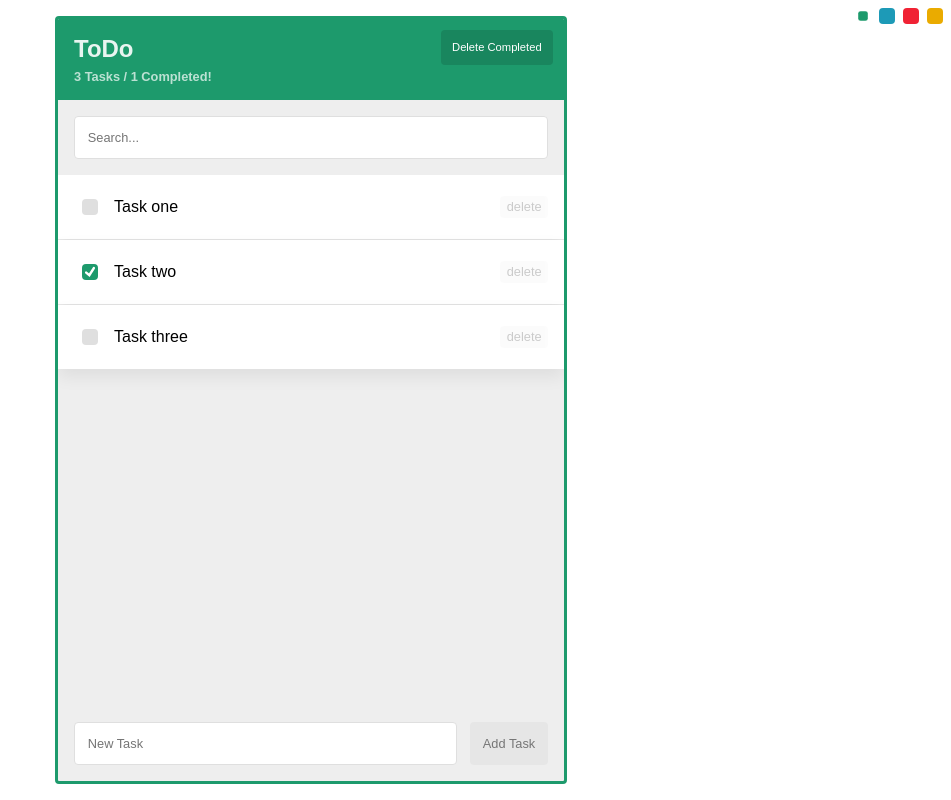
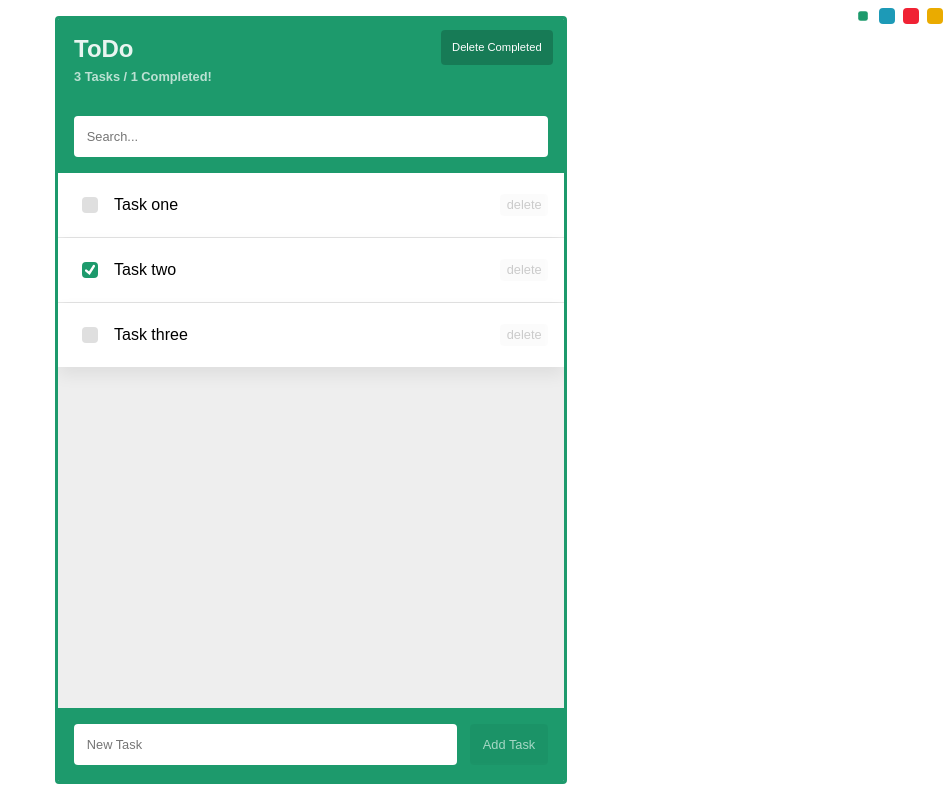
Before and after one commit to rahmaniali-ir/ng-todo, an Angular app: page / in a window 1280 px wide. Shown: the whole page, without its empty margins (329-1280 px from the left). Built offline with nearby package versions, Linux system fonts and the light colour scheme.

Commit message:
button coloes

```diff
--- a/src/app/components/todo/todo-add/todo-add.component.sass
+++ b/src/app/components/todo/todo-add/todo-add.component.sass
@@ -1,4 +1,5 @@
 .todo-add
+  background-color: var(--primary)
   display: flex
   padding: 1em
 
--- a/src/app/components/todo/todo-list/todo-list.component.sass
+++ b/src/app/components/todo/todo-list/todo-list.component.sass
@@ -10,13 +10,6 @@
   position: relative
   width: clamp(400px, 40vw, 80vw)
 
-  button
-    background-color: #0002
-
-    &:hover
-      background-color: var(--primary-theme)
-      color: var(--primary)
-
   > .items
     overflow: auto
     flex: 1
--- a/src/app/components/todo/todo-search/todo-search.component.sass
+++ b/src/app/components/todo/todo-search/todo-search.component.sass
@@ -1,4 +1,5 @@
 .search
+  background-color: var(--primary)
   padding: 1em
 
   input
--- a/src/styles.sass
+++ b/src/styles.sass
@@ -26,18 +26,20 @@ input[type="text"], button
 
 input[type="text"]
   background-color: var(--primary-theme)
-  border: solid 1px var(--tertiary-theme)
 
 button
-  background-color: var(--primary)
+  background-color: #0003
   color: var(--primary-theme)
   cursor: pointer
   text-align: center
   transition: all .3s ease
 
+  &:hover
+    background-color: var(--primary-theme)
+    color: var(--primary)
+
   &:disabled
-    background-color: var(--tertiary-theme)
-    color: inherit
+    background-color: #0001
     cursor: default
-    opacity: .5
+    opacity: .6
     pointer-events: none
```
